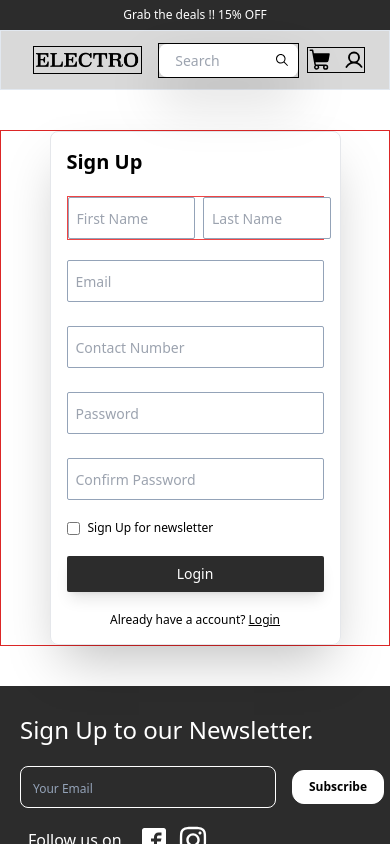
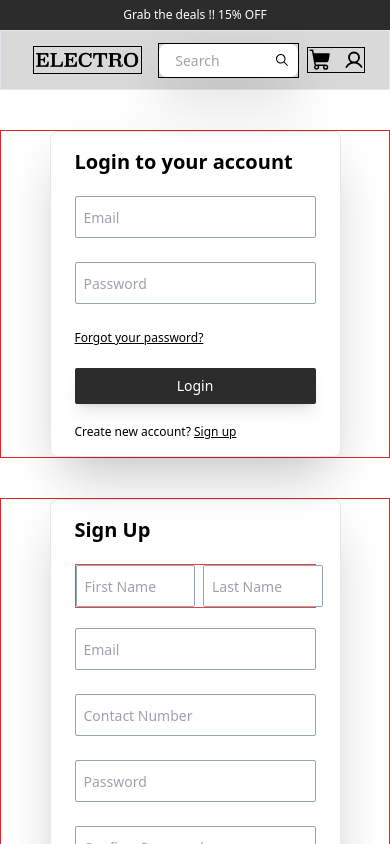
Before and after one commit to AyushKazi/FYP, a React (Vite) app in the folder frontend/: page / in a window 390 px wide. Shown: the top 844 px of the page. Built offline with nearby package versions, Linux system fonts and the light colour scheme.

Commit message:
login responsive changes

```diff
--- a/frontend/src/App.jsx
+++ b/frontend/src/App.jsx
@@ -8,7 +8,7 @@ const App = () => {
   return (
     <>
       <NavBar />
-      {/* <Login /> */}
+      <Login />
       <SignUp />
       <Footer />
     </>
--- a/frontend/src/components/LogIn/Login.jsx
+++ b/frontend/src/components/LogIn/Login.jsx
@@ -4,7 +4,7 @@ export const Login = () => {
   return (
     <>
       <div className="flex border border-red-600  justify-center items-center my-10 h-[-100px] ">
-        <div className="border  p-4 rounded-lg shadow-2xl w-3/4 sm:w-2/3 space-y-5 md:w-1/2 lg:w-1/3  ">
+        <div className="border  py-4 px-6 rounded-lg shadow-2xl w-3/4 sm:max-w-prose space-y-5 md:max-w-prose  lg:max-w-prose  ">
           <h1 className="text-xl  mb-4 font-semibold">Login to your account</h1>
 
           {/* input fields */}
--- a/frontend/src/components/LogIn/SignUp.jsx
+++ b/frontend/src/components/LogIn/SignUp.jsx
@@ -4,7 +4,7 @@ const SignUp = () => {
   return (
     <>
       <div className="flex border border-red-600  justify-center items-center my-10 h-[-100px] ">
-        <div className="border  p-4 rounded-lg shadow-2xl w-3/4 sm:w-2/3 space-y-5 md:w-1/2 lg:w-1/3  ">
+        <div className="border   px-6 py-4 rounded-lg shadow-2xl w-3/4 sm:max-w-screen-sm space-y-5 md:max-w-prose  lg:max-w-prose   ">
           <h1 className="text-xl  mb-4 font-semibold">Sign Up</h1>
 
           {/* input fields */}
@@ -67,9 +67,9 @@ const SignUp = () => {
           </div>
           <button
             type="submit"
-            className="login bg-[#2C2C2C] text-white my-4 rounded-sm text-sm md:text-base py-2 w-full shadow-lg hover:bg-black"
+            className="signup bg-[#2C2C2C] text-white my-4 rounded-sm text-sm md:text-base py-2 w-full shadow-lg hover:bg-black"
           >
-            Login
+            Sign Up
           </button>
           <div className="text-xs flex justify-center">
             <p className="forgot">
```
